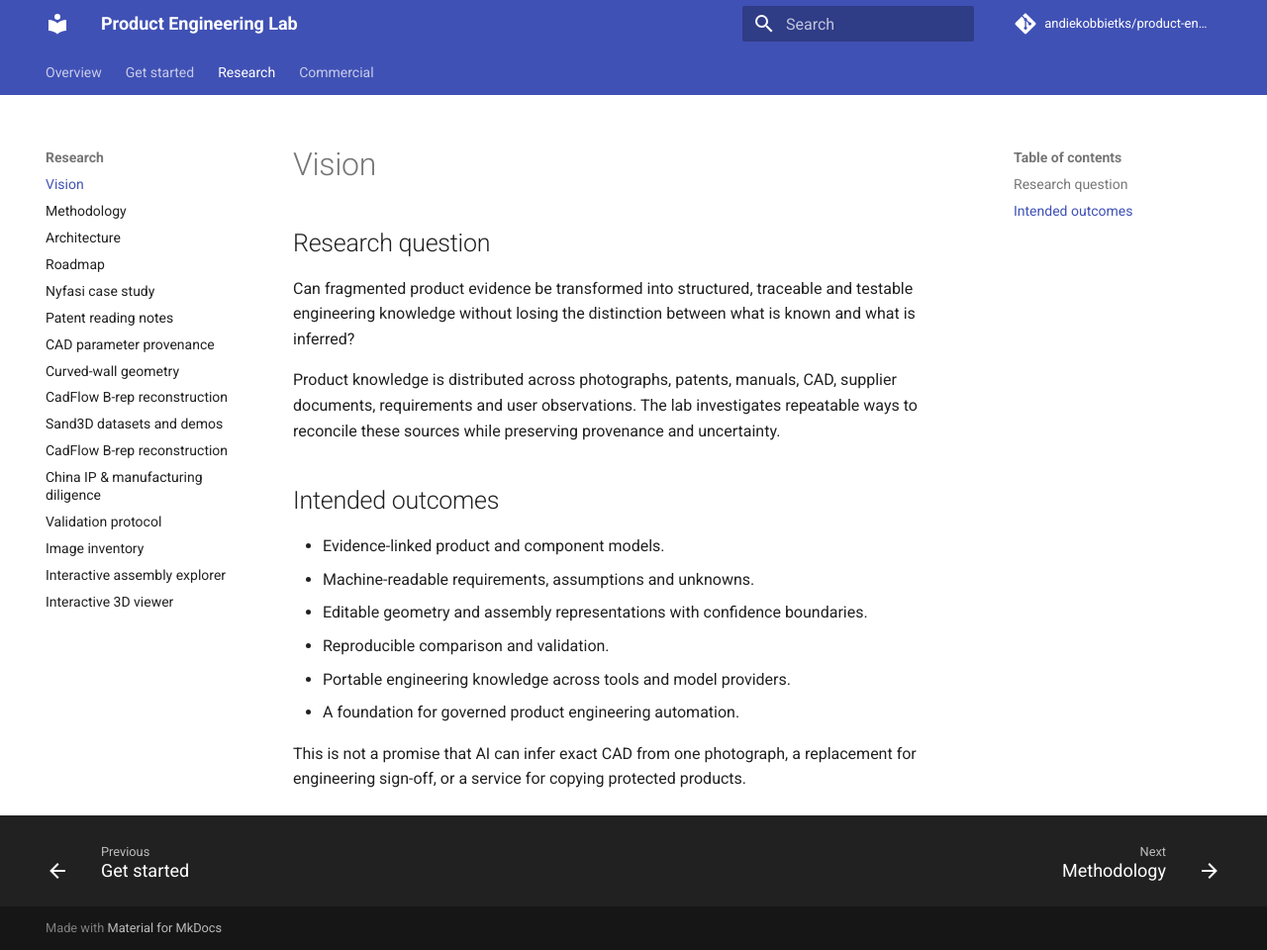
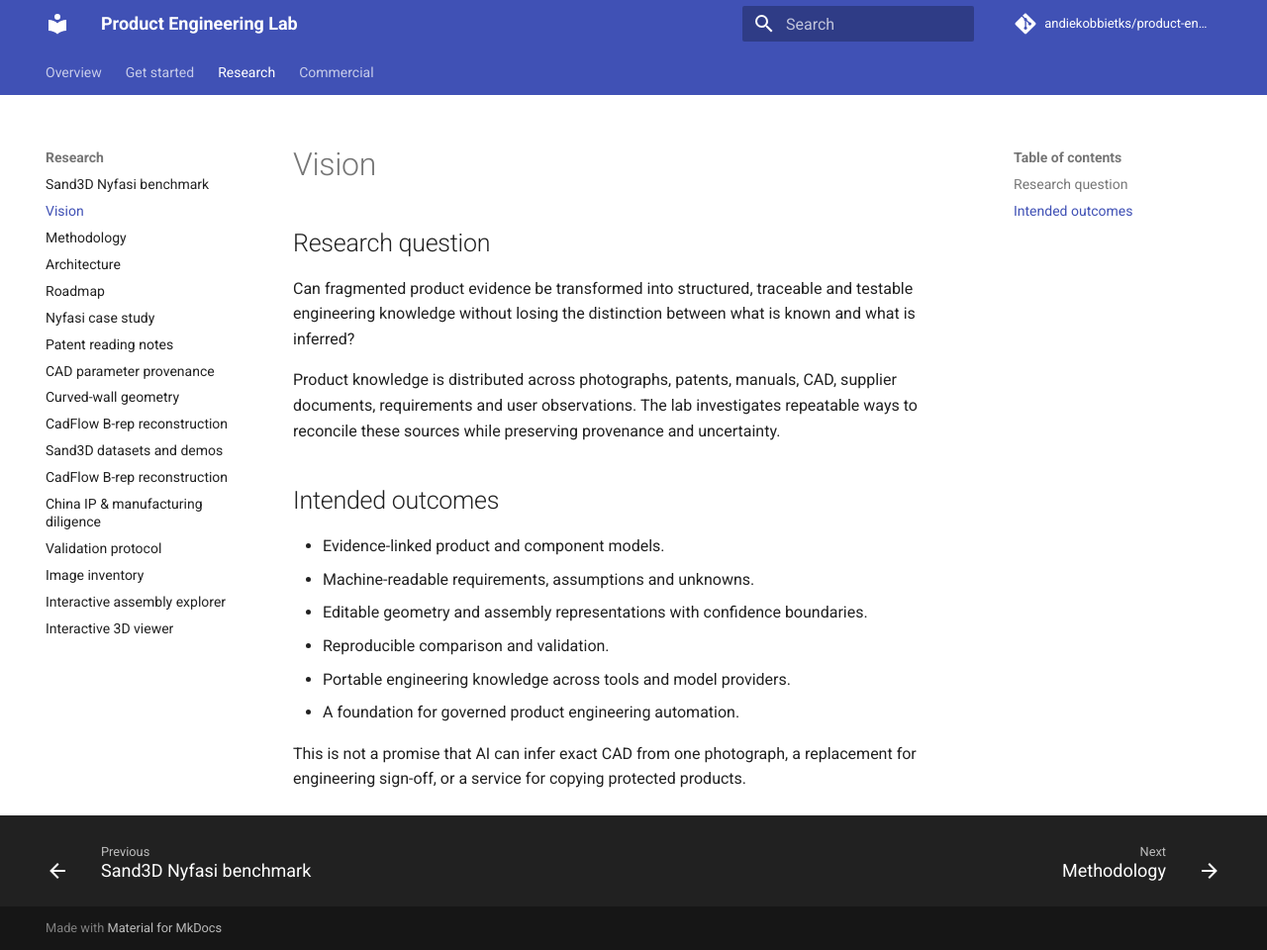
Before and after one commit to andiekobbietks/product-engineering-lab, an MkDocs documentation site: the page built from docs/vision.md, in a window 1280 px wide and 960 px high. Shown: the whole window at 99% size. Built offline with MkDocs 1.6.1 and Material for MkDocs 9.7.7, drawn with Linux system fonts in a browser that asks for light colours; comment, search, counter and statistics services are not loaded.

Commit message:
Add Sand3D engineering benchmark to documentation navigation

```diff
--- a/mkdocs.yml
+++ b/mkdocs.yml
@@ -18,6 +18,7 @@ nav:
   - Overview: index.md
   - Get started: getting-started.md
   - Research:
+      - Sand3D Nyfasi benchmark: benchmarks/sand3d-nyfasi.md
       - Vision: vision.md
       - Methodology: methodology.md
       - Architecture: architecture.md
```
